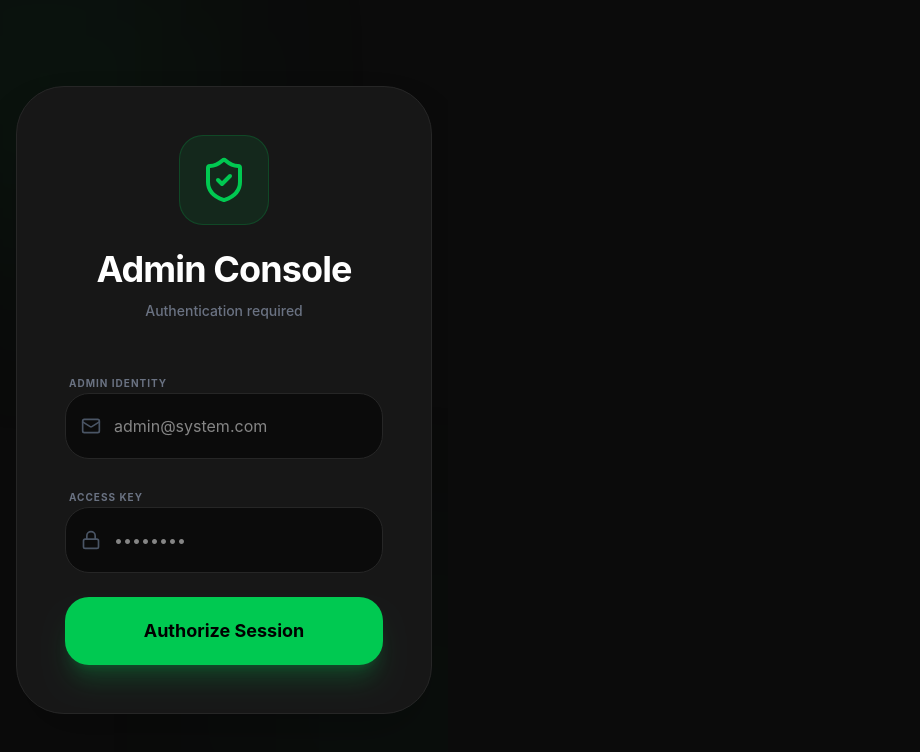
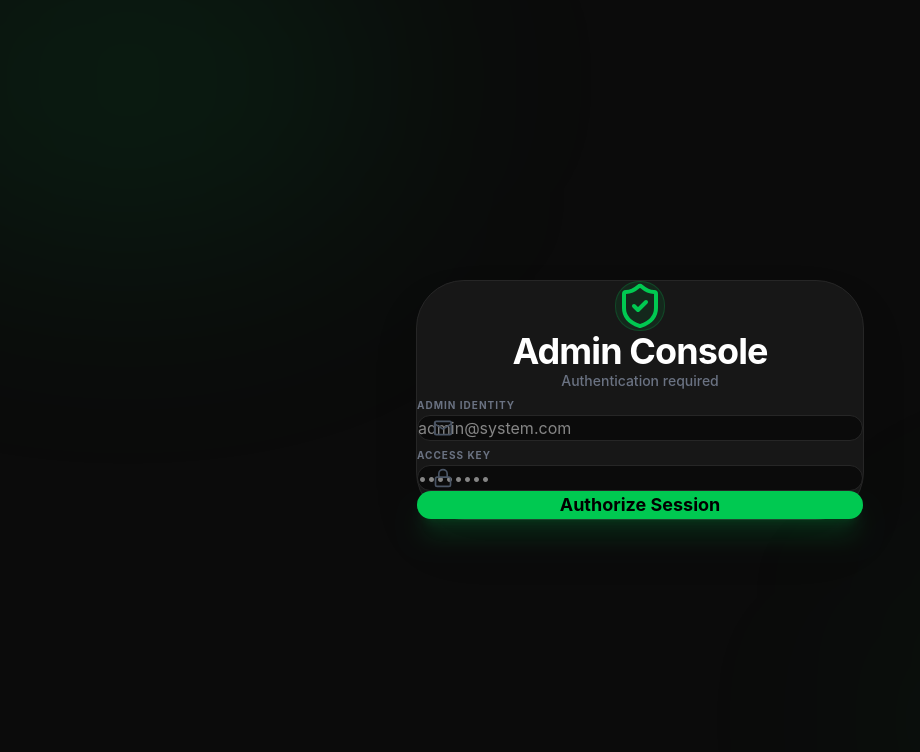
Before and after one commit to sruthi939/ChatBot, a React (Vite) app in the folder admin/: page /logs in a window 1280 px wide. Shown: the top 752 px of the page, without its empty margins (0-920 px from the left). Built offline with nearby package versions, Linux system fonts and the light colour scheme.

Commit message:
add SystemLogs page to monitor real-time engine activity and message logs

```diff
--- a/admin/src/index.css
+++ b/admin/src/index.css
@@ -1,15 +1,23 @@
 @import "tailwindcss";
 
 :root {
-  font-family: Inter, system-ui, Avenir, Helvetica, Arial, sans-serif;
+  font-family: 'Outfit', 'Inter', system-ui, sans-serif;
   background-color: #0b0b0b;
   color: white;
 }
 
+* {
+  margin: 0;
+  padding: 0;
+  box-sizing: border-box;
+}
+
 body {
-  margin: 0;
-  display: flex;
-  place-items: center;
-  min-width: 320px;
+  min-height: 100vh;
+  width: 100%;
+}
+
+#root {
+  width: 100%;
   min-height: 100vh;
 }
--- a/admin/src/pages/SystemLogs.jsx
+++ b/admin/src/pages/SystemLogs.jsx
@@ -1,6 +1,6 @@
 import React, { useState, useEffect } from 'react'
 import { Terminal, RefreshCw, Eye } from 'lucide-react'
-import { API } from '../lib/api' // I should fix this import in App.jsx later
+import { API } from '../App'
 
 const SystemLogs = () => {
     const [logs, setLogs] = useState([]);
```
